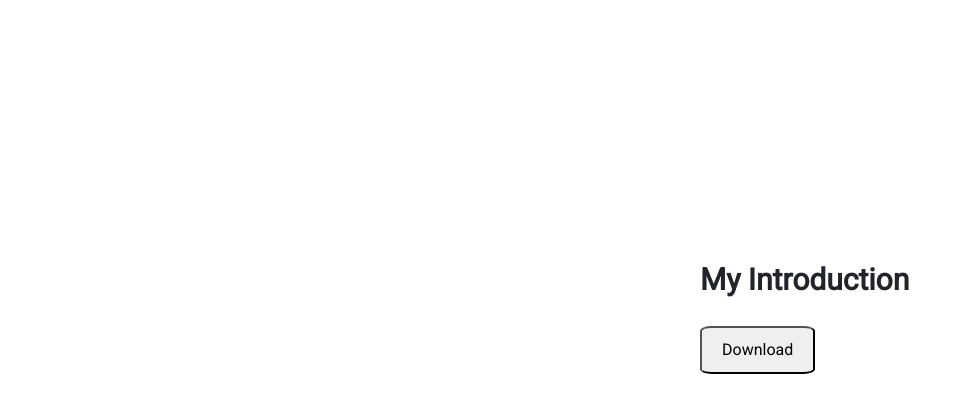
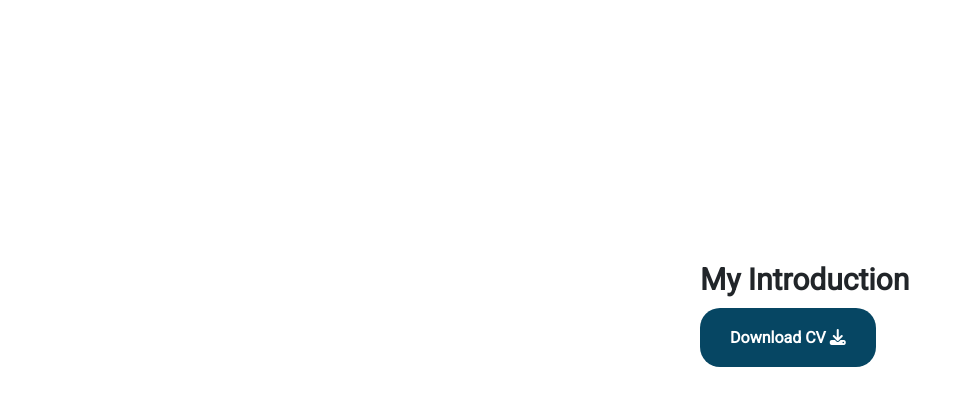
Before and after one commit to andikasanjaya/still-studying, a plain HTML site: page index.html in a window 1280 px wide. Shown: the part 899-1312 px from the top of the page, without its empty margins (0-972 px from the left). Drawn offline with nearby package versions, Linux system fonts and the light colour scheme.

Commit message:
add download file CV

```diff
--- a/Css/style.css
+++ b/Css/style.css
@@ -52,6 +52,7 @@ nav ul li a{
     text-decoration: none;
     font-weight: bold;
     color: #282A3A;
+    padding: 10px 20px;
 }
 
 nav ul li a:hover{
@@ -69,7 +70,7 @@ nav ul li a:hover{
     margin: 4px;
 }
 .social a:hover{
-    color:antiquewhite;
+    color:rgb(65, 45, 20);
 }
 .copyright {
     /* padding-top: 100px; */
@@ -89,8 +90,17 @@ nav ul li a:hover{
 }
 
 .btn-download{
-    padding: 10px 20px;
-    border-radius: 10%;
+    padding: 20px 30px;
+    border: 2px;
+    border-radius: 20px;
+    background-color: #064663;
+    text-decoration: none;
+    color: white;
+    font-weight: bold;
+}
+
+.getwaves {
+    height: 600px;
 }
 /*=================== About Me ===================*/
 .about-me {
--- a/index.html
+++ b/index.html
@@ -49,7 +49,7 @@
 <section id="About">
     <div class="about-me">
         <h4 class="font-size-title">My Introduction</h4>
-        <button class="btn-download" href="">Download</button>
+        <a class="btn-download" href="/File CV/Andika Sanjaya CV.pdf" download>Download CV <span class="fa-solid fa-download"></span></a>
     </div>
 </section>
 <!-- Experience -->
```
Also changed, not shown: 1 other file.
